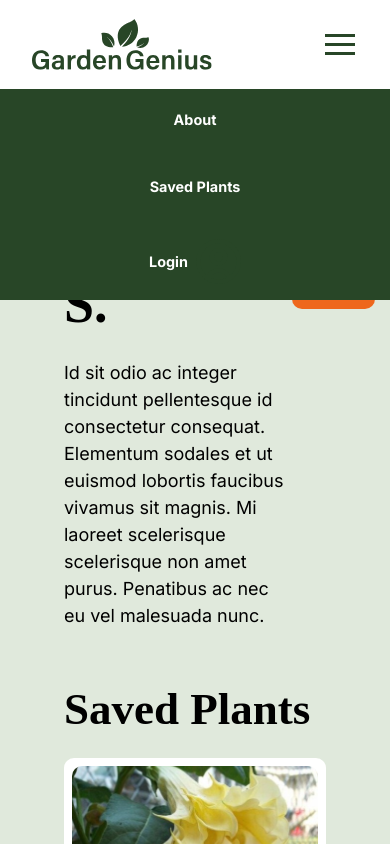
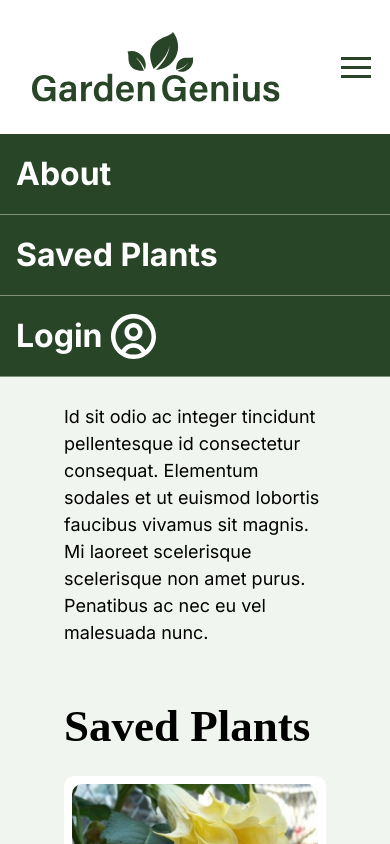
Before and after one commit to jasin1/garden-genius-V2, a React (Vite) app: page /profile in a window 390 px wide. Both pictures are taken after a click on the element 340 px from the left and 44 px from the top of the page. Shown: the top 844 px of the page. Built offline with nearby package versions, Linux system fonts and the light colour scheme; a web font is replaced by a local one.

Commit message:
Still working on responsiveness

```diff
--- a/src/App.jsx
+++ b/src/App.jsx
@@ -1,7 +1,6 @@
 import './App.css';
 import Home from './pages/home/home.jsx';
 import Search from './pages/search/search.jsx';
-import About from './pages/about/about.jsx';
 import Saved from './pages/saved/saved.jsx';
 import Profile from './pages/profile/profile.jsx';
 import Onboarding from "./pages/onboarding/onboarding.jsx";
@@ -17,7 +16,6 @@ function App() {
             <Routes>
                 <Route path="/" element={<Home/>}/>
                 <Route path="/search" element={<Search/>}/>
-                <Route path="/about" element={<About/>}/>
                 <Route path="/saved" element={<Saved/>}/>
                 <Route path="/profile" element={<Profile/>}/>
                 <Route path="/onboarding" element={<Onboarding/>}/>
--- a/src/components/Navigation/Navigation.css
+++ b/src/components/Navigation/Navigation.css
@@ -15,29 +15,44 @@ nav{
     position: relative;
 }
 
+.nav-links{
+    gap: 2.5rem;
+
+}
+
+
 .nav-links.active{
     background-color: var(--color-main-green);
     position: absolute;
     top: 100%;
     left: 0;
     width: 100%;
-    padding: 1rem;
+    /*padding: 1rem;*/
     display: flex;
     flex-direction: column;
+    align-items: start;
+    justify-content: stretch;
     z-index: 999;
+    gap: 0;
 }
+
 
 .nav-links.active li{
     display: block;
+    border-bottom: 1px solid var(--color-light-green);
+    width: 100%;
+
+}
+
+.nav-links.active .userIcon-path{
+    fill: white;
 }
 
 .nav-logo-wrapper{
     width: 180px;
 }
 
-.nav-links{
-    gap: 2.5rem;
-}
+
 
 .burger-menu{
     display: none;
@@ -60,7 +75,20 @@ nav{
     gap: .5rem;
 }
 
+/*.userIcon-path{*/
+/*    fill: var(--color-orange)*/
+/*}*/
+
 @media screen and (max-width: 768px){
+
+    nav{
+        padding: 1rem 1rem;
+    }
+
+    .nav-logo-wrapper{
+        width: 280px;
+    }
+
 
     .nav-links{
         display: none;
@@ -69,7 +97,12 @@ nav{
 
     .nav-link{
         color: var(--color-white);
+        font-size: 2rem;
+        display: block;
+        width: 100%;
+        padding: 1rem;
     }
+
 
     .userIcon{
         fill: var(--color-white);
--- a/src/components/Navigation/Navigation.jsx
+++ b/src/components/Navigation/Navigation.jsx
@@ -1,4 +1,4 @@
-import {useState} from "react";
+import {useState, useEffect} from "react";
 import './Navigation.css';
 import logo from '../../assets/main-logo.svg';
 import {NavLink} from "react-router-dom";
@@ -9,9 +9,24 @@ function Navigation() {
     const toggleMenu = () =>{
         if(window.innerWidth <= 768){
             setShowMenu(!showMenu);
+        } else{
+            setShowMenu(false);
         }
 
     }
+
+    useEffect(()=>{
+        const handleResize = ()=>{
+            if(window.innerWidth > 768){
+                setShowMenu(false);
+            }
+        };
+        window.addEventListener("resize", handleResize);
+        return () => window.removeEventListener("resize", handleResize);
+
+    },[]);
+
+
     return (
         <nav>
             <div className="nav-logo-wrapper">
@@ -33,7 +48,7 @@ function Navigation() {
                         <div className="nav-profile">
                             <span>Login</span>
                             <svg className="userIcon" width="45" height="45" viewBox="0 0 45 45" fill="none" xmlns="http://www.w3.org/2000/svg">
-                                <path d="M22.5002 45.0001C19.0984 45.0096 15.7395 44.2399 12.6812 42.75C11.562 42.2056 10.4896 41.5697 9.47497 40.8488L9.16672 40.6237C6.37632 38.5641 4.09494 35.8925 2.49772 32.814C0.845631 29.6277 -0.0112336 26.0891 0.000111202 22.5C0.000111202 10.0736 10.0738 0 22.5002 0C34.9266 0 45.0003 10.0736 45.0003 22.5C45.0116 26.0874 44.1555 29.6243 42.505 32.8095C40.91 35.8862 38.6318 38.5569 35.845 40.617C34.7937 41.3865 33.6781 42.064 32.5105 42.642L32.3305 42.732C29.2703 44.2298 25.9073 45.0057 22.5002 45.0001ZM22.5002 33.75C19.1285 33.7434 16.0375 35.6266 14.497 38.6257C19.5401 41.1237 25.4603 41.1237 30.5035 38.6257V38.6145C28.9611 35.6186 25.8699 33.7397 22.5002 33.75ZM22.5002 29.25C27.374 29.2564 31.8679 31.8828 34.2655 36.126L34.2992 36.0967L34.3307 36.0698L34.2925 36.1035L34.27 36.1215C39.9602 31.2055 41.9949 23.2703 39.3722 16.2227C36.7495 9.17522 30.0222 4.50071 22.5025 4.50071C14.9828 4.50071 8.25546 9.17522 5.63276 16.2227C3.01007 23.2703 5.04473 31.2055 10.735 36.1215C13.1341 31.8803 17.6275 29.2559 22.5002 29.25ZM22.5002 27C17.5297 27 13.5002 22.9706 13.5002 18C13.5002 13.0294 17.5297 9 22.5002 9C27.4708 9 31.5002 13.0294 31.5002 18C31.5002 20.3869 30.552 22.6761 28.8642 24.364C27.1764 26.0518 24.8872 27 22.5002 27ZM22.5002 13.5C20.0149 13.5 18.0002 15.5147 18.0002 18C18.0002 20.4853 20.0149 22.5 22.5002 22.5C24.9855 22.5 27.0002 20.4853 27.0002 18C27.0002 15.5147 24.9855 13.5 22.5002 13.5Z" fill="#284627"/>
+                                <path className="userIcon-path" d="M22.5002 45.0001C19.0984 45.0096 15.7395 44.2399 12.6812 42.75C11.562 42.2056 10.4896 41.5697 9.47497 40.8488L9.16672 40.6237C6.37632 38.5641 4.09494 35.8925 2.49772 32.814C0.845631 29.6277 -0.0112336 26.0891 0.000111202 22.5C0.000111202 10.0736 10.0738 0 22.5002 0C34.9266 0 45.0003 10.0736 45.0003 22.5C45.0116 26.0874 44.1555 29.6243 42.505 32.8095C40.91 35.8862 38.6318 38.5569 35.845 40.617C34.7937 41.3865 33.6781 42.064 32.5105 42.642L32.3305 42.732C29.2703 44.2298 25.9073 45.0057 22.5002 45.0001ZM22.5002 33.75C19.1285 33.7434 16.0375 35.6266 14.497 38.6257C19.5401 41.1237 25.4603 41.1237 30.5035 38.6257V38.6145C28.9611 35.6186 25.8699 33.7397 22.5002 33.75ZM22.5002 29.25C27.374 29.2564 31.8679 31.8828 34.2655 36.126L34.2992 36.0967L34.3307 36.0698L34.2925 36.1035L34.27 36.1215C39.9602 31.2055 41.9949 23.2703 39.3722 16.2227C36.7495 9.17522 30.0222 4.50071 22.5025 4.50071C14.9828 4.50071 8.25546 9.17522 5.63276 16.2227C3.01007 23.2703 5.04473 31.2055 10.735 36.1215C13.1341 31.8803 17.6275 29.2559 22.5002 29.25ZM22.5002 27C17.5297 27 13.5002 22.9706 13.5002 18C13.5002 13.0294 17.5297 9 22.5002 9C27.4708 9 31.5002 13.0294 31.5002 18C31.5002 20.3869 30.552 22.6761 28.8642 24.364C27.1764 26.0518 24.8872 27 22.5002 27ZM22.5002 13.5C20.0149 13.5 18.0002 15.5147 18.0002 18C18.0002 20.4853 20.0149 22.5 22.5002 22.5C24.9855 22.5 27.0002 20.4853 27.0002 18C27.0002 15.5147 24.9855 13.5 22.5002 13.5Z" fill="#284627"/>
                             </svg>
 
                         </div>
--- a/src/index.css
+++ b/src/index.css
@@ -24,7 +24,7 @@
   --color-black: #4C4C4C;
   --color-gray: #595959;
   --color-orange: #EE671C;
-  --color-light-green: #E0E9DC;
+  --color-light-green: rgba(224, 233, 220, 0.46);
   --color-btn-light-green: #D7EFD6;
   --color-input-border: #bcc4bb;
 }
@@ -143,6 +143,12 @@ button{
   /*border: 1px solid red;*/
 }
 
+.grid{
+  display: grid;
+  grid-template-columns: repeat(auto-fit, minmax(240px, 1fr));
+  gap: 2.5rem;
+}
+
 /*------------media queries-------------*/
 
 @media screen and (max-width: 576px){
--- a/src/pages/about/about.jsx
+++ /dev/null
@@ -1,17 +0,0 @@
-import './about.css';
-import Navigation from "../../components/Navigation/Navigation.jsx";
-import Footer from "../../components/Footer/Footer.jsx";
-
-function About() {
-    return (
-        <main>
-            <article>
-                <Navigation/>
-                <h1>About Page</h1>
-                <Footer/>
-            </article>
-        </main>
-    );
-}
-
-export default About;
--- a/src/pages/onboarding/onboarding.css
+++ b/src/pages/onboarding/onboarding.css
@@ -41,3 +41,31 @@
     display: flex;
     justify-content: center;
 }
+
+@media screen and (max-width: 1200px){
+    .main-onboarding{
+        background-image: none;
+    }
+
+}
+
+@media screen and (max-width: 768px){
+
+    .main-onboarding{
+        padding: 2.5rem;
+        height: auto;
+    }
+
+    .logo-wrapper{
+        margin-bottom: 1.5rem;
+    }
+
+    .onboarding-header p{
+        font-size: 1.2rem;
+    }
+
+    .onboarding-content p{
+        font-size: 1rem;
+        margin-bottom: 1.5rem;
+    }
+}
--- a/src/pages/profile/profile.css
+++ b/src/pages/profile/profile.css
@@ -22,8 +22,8 @@
     margin-bottom: 3.5rem;
 }
 
-.btn-wrapper{
-    display: flex;
-    align-items: flex-start;
-    justify-content: right;
-}
+/*.btn-wrapper{*/
+/*    display: flex;*/
+/*    align-items: flex-start;*/
+/*    justify-content: right;*/
+/*}*/
--- a/src/pages/profile/profile.jsx
+++ b/src/pages/profile/profile.jsx
@@ -24,9 +24,9 @@ function profile() {
                                 et ut euismod lobortis faucibus vivamus sit magnis. Mi laoreet scelerisque scelerisque
                                 non amet purus. Penatibus ac nec eu vel malesuada nunc. </p>
                         </div>
-                        <div className="btn-wrapper">
-                            <button className="btn-orange">Log out</button>
-                        </div>
+                        {/*<div className="btn-wrapper">*/}
+                        {/*    <button className="btn-orange">Log out</button>*/}
+                        {/*</div>*/}
                     </div>
 
                     <div className="container">
--- a/src/pages/search/search.css
+++ b/src/pages/search/search.css
@@ -52,11 +52,7 @@
 
 
 
-.grid{
-    display: grid;
-    grid-template-columns: repeat(auto-fit, minmax(240px, 1fr));
-    gap: 2.5rem;
-}
+
 
 .search-btn{
     height: 100%;
```
Also changed, not shown: src/pages/about/about.css (deleted).
